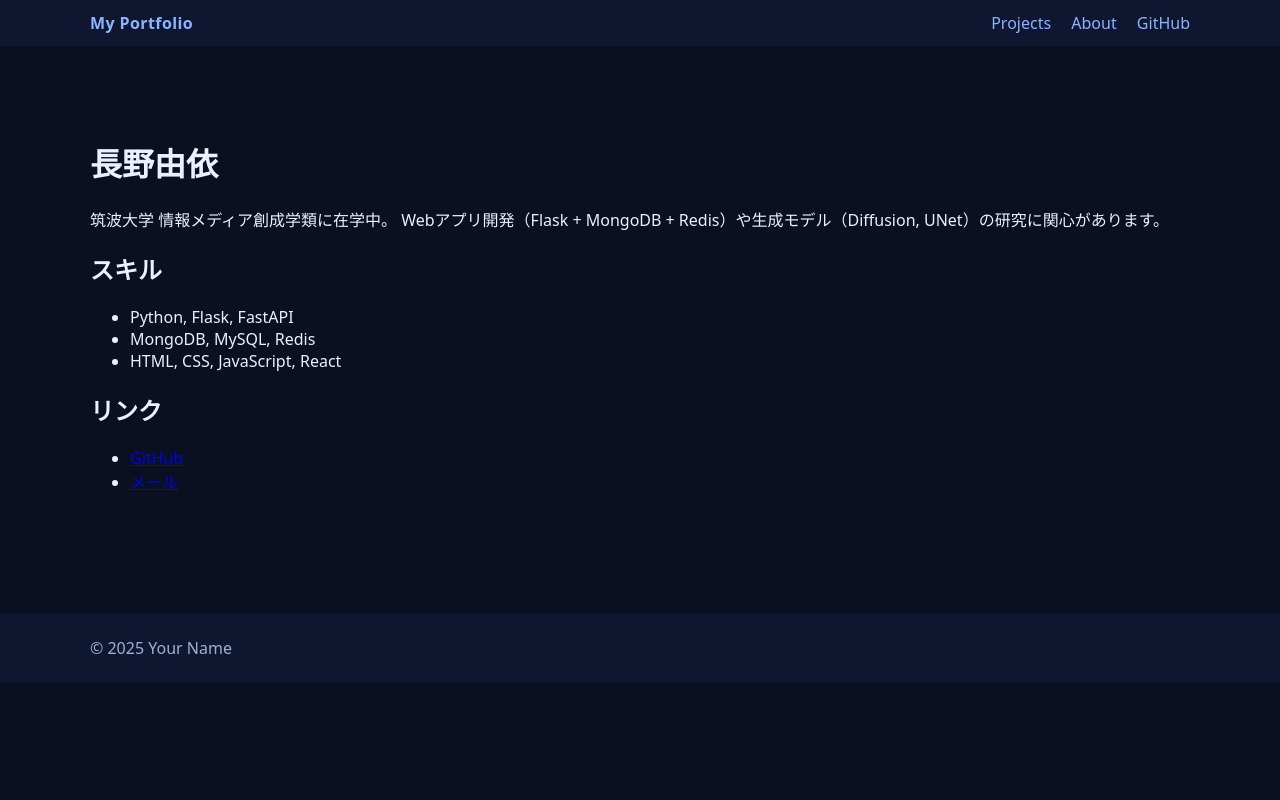
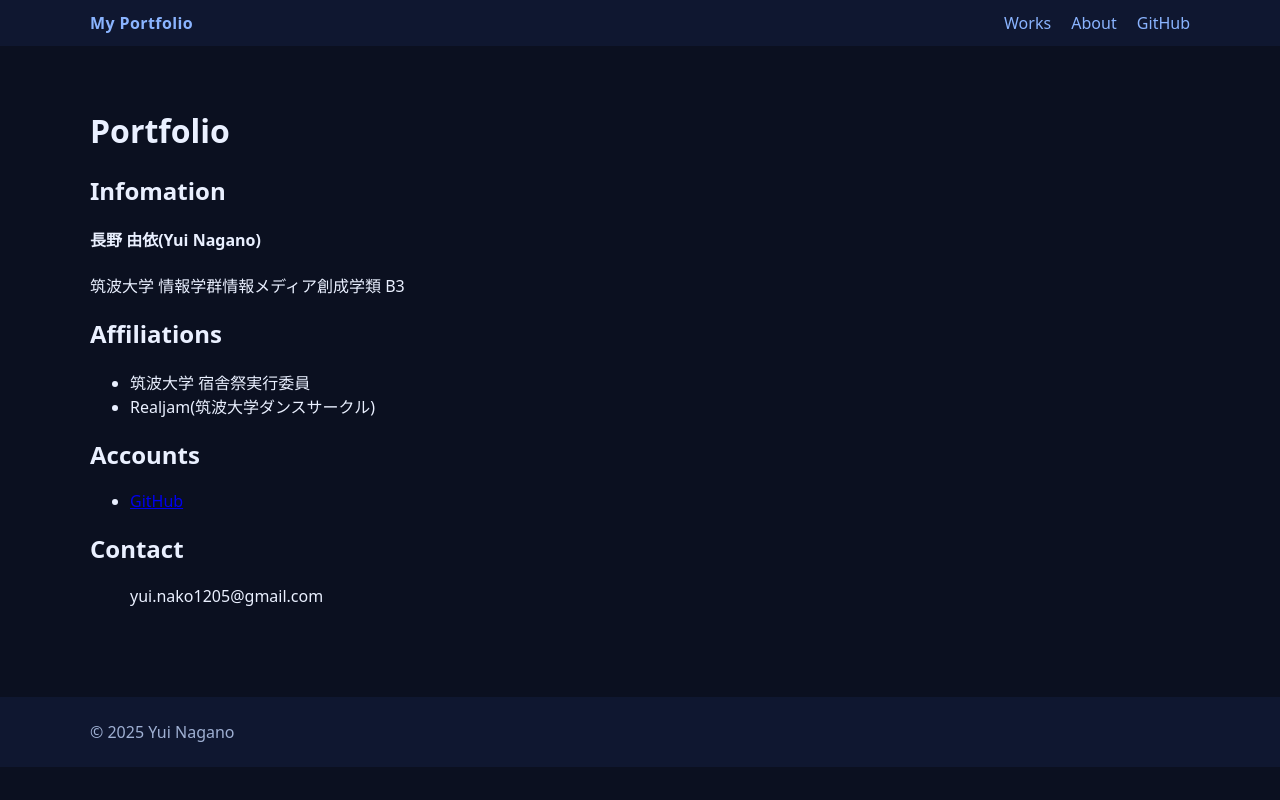
Before and after one commit to nako170148/nako170148.github.io, an Astro site: page / in a window 1280 px wide. Built offline with nearby package versions, Linux system fonts and the light colour scheme; Astro itself is replaced by a stand-in of ours.

Commit message:
update: 自己紹介を編集

```diff
--- a/src/layouts/BaseLayout.astro
+++ b/src/layouts/BaseLayout.astro
@@ -22,7 +22,7 @@ const { title = 'Portfolio', description = 'Engineer Portfolio' } = Astro.props;
       <div class="container" style="display:flex;align-items:center;justify-content:space-between;padding:12px 0;">
         <a href="/" style="font-weight:800;letter-spacing:.4px;color:#8ab4ff;text-decoration:none">My Portfolio</a>
         <nav>
-          <a href="/projects">Projects</a>
+          <a href="/projects">Works</a>
           <a href="/about">About</a>
           <a href="https://github.com/nako170148" target="_blank" rel="noreferrer">GitHub</a>
         </nav>
@@ -35,7 +35,7 @@ const { title = 'Portfolio', description = 'Engineer Portfolio' } = Astro.props;
 
     <footer>
       <div class="container" style="padding:24px 0;color:#9fb0d3;">
-        © {new Date().getFullYear()} Your Name
+        © {new Date().getFullYear()} Yui Nagano
       </div>
     </footer>
   </body>
--- a/src/layouts/Layout.astro
+++ /dev/null
@@ -1,22 +0,0 @@
-<!doctype html>
-<html lang="en">
-	<head>
-		<meta charset="UTF-8" />
-		<meta name="viewport" content="width=device-width" />
-		<link rel="icon" type="image/svg+xml" href="/favicon.svg" />
-		<meta name="generator" content={Astro.generator} />
-		<title>Astro Basics</title>
-	</head>
-	<body>
-		<slot />
-	</body>
-</html>
-
-<style>
-	html,
-	body {
-		margin: 0;
-		width: 100%;
-		height: 100%;
-	}
-</style>
--- a/src/pages/index.astro
+++ b/src/pages/index.astro
@@ -2,23 +2,25 @@
 import BaseLayout from "../layouts/BaseLayout.astro";
 ---
 
-<BaseLayout title="Portfolio | Your Name" description="自己紹介">
-  <main class="container" style="padding: 40px 0;">
-    <h1>長野由依</h1>
-    <p>筑波大学 情報メディア創成学類に在学中。
-    Webアプリ開発（Flask + MongoDB + Redis）や生成モデル（Diffusion, UNet）の研究に関心があります。</p>
+<BaseLayout title="Portfolio | Yui Nagano" description="自己紹介">
+  <main class="container" style="padding: 10px 0;">
+    <h1>Portfolio</h1>
+    <h2>Infomation</h2>
+    <strong>長野 由依(Yui Nagano)</strong><br /><br />
+    筑波大学 情報学群情報メディア創成学類 B3
 
-    <h2>スキル</h2>
+    <h2>Affiliations</h2>
     <ul>
-      <li>Python, Flask, FastAPI</li>
-      <li>MongoDB, MySQL, Redis</li>
-      <li>HTML, CSS, JavaScript, React</li>
+      <li>筑波大学 宿舎祭実行委員</li>
+      <li>Realjam(筑波大学ダンスサークル)</li>
     </ul>
 
-    <h2>リンク</h2>
+    <h2>Accounts</h2>
     <ul>
       <li><a href="https://github.com/nako170148" target="_blank">GitHub</a></li>
-      <li><a href="yui.nako1205@gmail.com">メール</a></li>
     </ul>
+
+    <h2>Contact</h2>
+    <ul>yui.nako1205@gmail.com</ul>
   </main>
 </BaseLayout>
```
